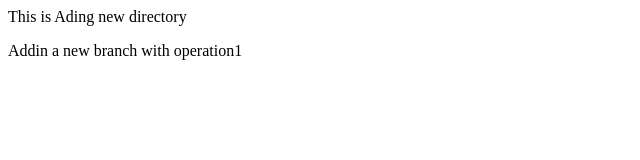
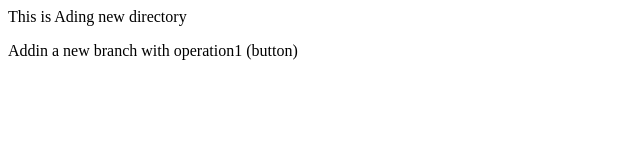
Before and after one commit to PriyaGupta2210/Tast1, a plain HTML site: page index.html in a window 1280 px wide. Shown: the full height of the page, 0-640 px from the left. Drawn offline with Linux system fonts and the light colour scheme.

Commit message:
add button

```diff
--- a/index.html
+++ b/index.html
@@ -1,2 +1,2 @@
 <p>This is Ading new directory</p>
-<p>Addin a new branch with operation1</p>
+<p>Addin a new branch with operation1 (button)</p>
```
